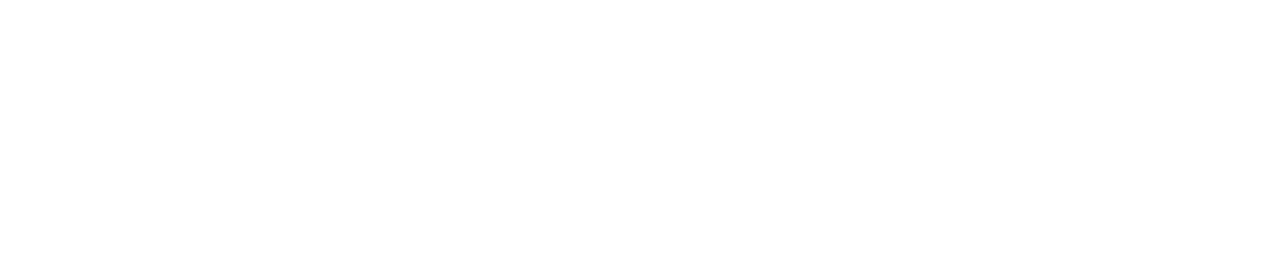
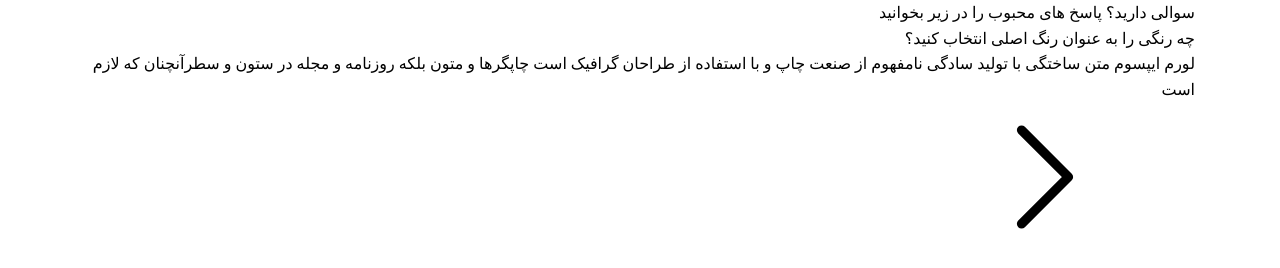
Before and after one commit to Reza-Developer01/accardion, a plain HTML site: page index.html in a window 1280 px wide. Drawn offline with Linux system fonts and the light colour scheme; a web font is replaced by a local one.

Commit message:
Added HTML Structure Code

```diff
--- a/index.html
+++ b/index.html
@@ -20,8 +20,38 @@
 <body>
 
 
+    <!-- ==== Svg Sprite ==== -->
+    <svg id="svg">
+        <symbol id="arrow-right" xmlns="http://www.w3.org/2000/svg" fill="none" viewBox="0 0 24 24" stroke-width="1.5"
+            stroke="currentColor">
+            <path stroke-linecap="round" stroke-linejoin="round" d="m8.25 4.5 7.5 7.5-7.5 7.5" />
+        </symbol>
+    </svg>
+
+
     <!-- ==== Start ==== -->
+    <section class="accardion">
+        <div class="container">
+            <h1 class="accardion__title">سوالی دارید؟ پاسخ های محبوب را در زیر بخوانید</h1>
 
+            <div class="accardion__items">
+                <div class="accardion__item">
+                    <div class="accardion__data">
+                        <h2 class="accardion__item-title">چه رنگی را به عنوان رنگ اصلی انتخاب کنید؟</h2>
+                        <p>
+                            لورم ایپسوم متن ساختگی با تولید سادگی نامفهوم از صنعت چاپ و با استفاده از طراحان گرافیک است
+                            چاپگرها و متون بلکه روزنامه و مجله در ستون و سطرآنچنان که لازم است
+                        </p>
+                    </div>
+                    <span class="accardion__icon">
+                        <svg>
+                            <use href="#arrow-right"></use>
+                        </svg>
+                    </span>
+                </div>
+            </div>
+        </div>
+    </section>
     <!-- ==== Finish ==== -->
 
 
--- a/styles/app.css
+++ b/styles/app.css
@@ -3,7 +3,6 @@
     --primary-color: #218442;
     --black-color: #272D27;
 }
-
 
 /* ==== Configuration ==== */
 html {
@@ -25,3 +24,12 @@ body {
     direction: rtl;
     text-align: right;
 }
+
+#svg {
+    display: none;
+}
+
+
+/* ==== Start ==== */
+
+/* ==== Finish ==== */
```
